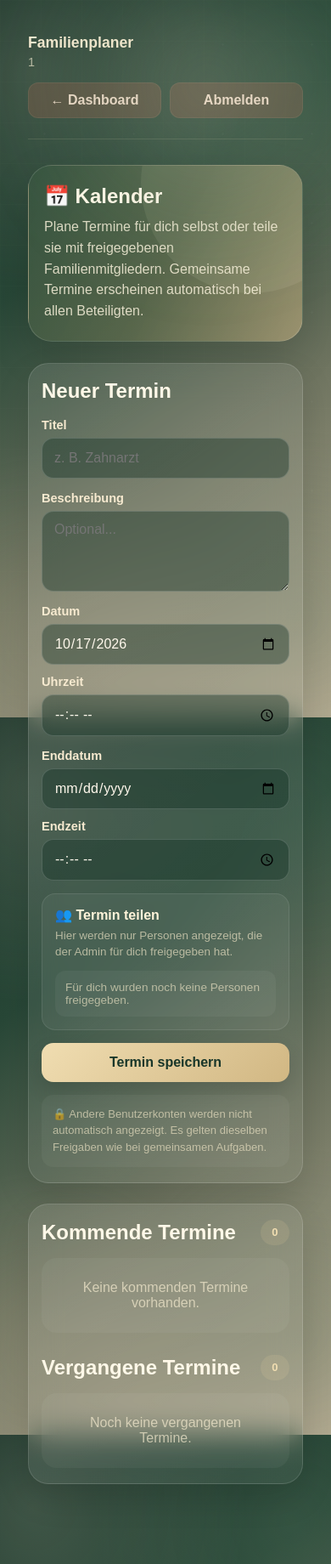
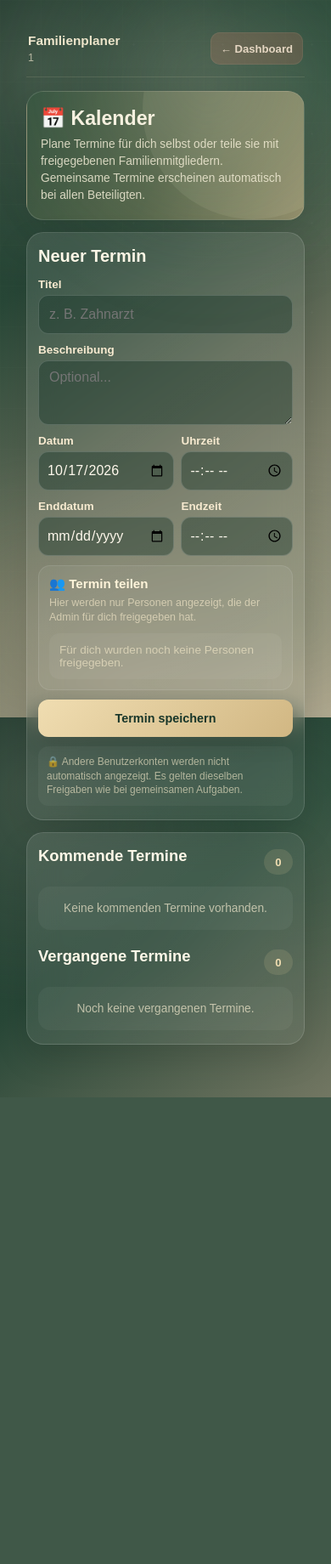
Before and after one commit to JK597/familienplaner, a Flask app: page /kalender in a window 390 px wide. Shown: the whole page at 85% size. After the commit the page ends 1291 px from the top, so only its background shows below. Run offline with Flask 3, Linux system fonts and the light colour scheme; the visitor is signed in with stand-in values (Sample User, id 1); data that the repository does not hold is empty; some libraries are stand-ins or nearby versions.

Commit message:
Kalender fuer iPhone optimiert

```diff
--- a/templates/kalender.html
+++ b/templates/kalender.html
@@ -796,45 +796,326 @@
             .calendar-page {
                 width:
                     min(
-                        100% - 18px,
+                        100% - 14px,
                         1180px
                     );
 
-                padding-top: 16px;
+                padding:
+                    10px
+                    0
+                    38px;
+            }
+
+
+            .calendar-topbar {
+                gap: 10px;
+
+                padding:
+                    4px
+                    2px
+                    14px;
+
+                margin-bottom: 16px;
+
+                flex-wrap: nowrap;
+            }
+
+
+            .calendar-brand {
+                min-width: 0;
+            }
+
+
+            .calendar-brand strong {
+                font-size: 0.96rem;
+            }
+
+
+            .calendar-brand span {
+                font-size: 0.78rem;
+            }
+
+
+            .calendar-nav {
+                width: auto;
+                flex-shrink: 0;
+                gap: 7px;
+            }
+
+
+            .calendar-nav a {
+                min-height: 38px;
+
+                padding:
+                    0
+                    11px;
+
+                border-radius: 11px;
+
+                font-size: 0.82rem;
+
+                flex: 0 0 auto;
+            }
+
+
+            .calendar-nav a:last-child {
+                display: none;
             }
 
 
             .calendar-hero {
                 padding:
-                    22px
-                    18px;
+                    18px
+                    16px;
+
+                margin-bottom: 14px;
+
+                border-radius: 20px;
+            }
+
+
+            .calendar-hero h1 {
+                margin-bottom: 7px;
+
+                font-size: 1.45rem;
+            }
+
+
+            .calendar-hero p {
+                font-size: 0.86rem;
+                line-height: 1.45;
+            }
+
+
+            .calendar-grid {
+                gap: 14px;
             }
 
 
             .glass-panel {
                 padding:
-                    18px
-                    15px;
+                    16px
+                    13px;
+
+                border-radius: 20px;
+            }
+
+
+            .glass-panel h2 {
+                margin-bottom: 14px;
+
+                font-size: 1.25rem;
+            }
+
+
+            .calendar-form {
+                gap: 11px;
+            }
+
+
+            .calendar-field {
+                gap: 5px;
+                min-width: 0;
+            }
+
+
+            .calendar-field label {
+                font-size: 0.84rem;
+            }
+
+
+            .calendar-field input,
+            .calendar-field textarea,
+            .calendar-field select {
+                min-width: 0;
+                max-width: 100%;
+
+                min-height: 46px;
+
+                padding:
+                    10px
+                    12px;
+
+                border-radius: 12px;
+
+                font-size: 16px;
+            }
+
+
+            .calendar-field input[type="date"],
+            .calendar-field input[type="time"] {
+                width: 100%;
+                min-width: 0;
+
+                height: 46px;
+
+                padding:
+                    7px
+                    9px;
+
+                line-height: 1.2;
+
+                -webkit-appearance: none;
+                appearance: none;
+            }
+
+
+            .calendar-field textarea {
+                min-height: 76px;
             }
 
 
             .date-row {
-                grid-template-columns: 1fr;
-            }
-
-
-            .calendar-nav {
-                width: 100%;
-            }
-
-
-            .calendar-nav a {
-                flex: 1;
+                grid-template-columns:
+                    minmax(0, 1fr)
+                    minmax(0, 0.82fr);
+
+                gap: 8px;
+            }
+
+
+            .share-box {
+                padding: 12px;
+
+                border-radius: 14px;
+            }
+
+
+            .share-box-title {
+                font-size: 0.95rem;
+            }
+
+
+            .share-box-text {
+                margin-bottom: 9px;
+
+                font-size: 0.78rem;
+                line-height: 1.4;
+            }
+
+
+            .share-users {
+                grid-template-columns:
+                    repeat(
+                        2,
+                        minmax(0, 1fr)
+                    );
+
+                gap: 7px;
+            }
+
+
+            .share-user {
+                min-width: 0;
+
+                gap: 8px;
+
+                padding:
+                    9px
+                    10px;
+
+                border-radius: 11px;
+
+                font-size: 0.86rem;
+            }
+
+
+            .share-user input {
+                width: 20px;
+                height: 20px;
+
+                flex: 0 0 auto;
+            }
+
+
+            .share-user span {
+                min-width: 0;
+
+                overflow: hidden;
+                text-overflow: ellipsis;
+                white-space: nowrap;
+            }
+
+
+            .calendar-button {
+                min-height: 44px;
+
+                padding:
+                    9px
+                    13px;
+
+                border-radius: 12px;
+
+                font-size: 0.9rem;
+            }
+
+
+            .privacy-note {
+                margin-top: 11px;
+
+                padding: 10px;
+
+                border-radius: 12px;
+
+                font-size: 0.75rem;
+                line-height: 1.4;
+            }
+
+
+            .event-section + .event-section {
+                margin-top: 20px;
+            }
+
+
+            .event-section-header {
+                margin-bottom: 11px;
+            }
+
+
+            .event-section-header h2 {
+                font-size: 1.15rem;
+            }
+
+
+            .event-card {
+                padding: 15px;
+
+                border-radius: 16px;
             }
 
 
             .event-top {
-                flex-direction: column;
+                gap: 9px;
+
+                flex-direction: row;
+                align-items: flex-start;
+            }
+
+
+            .event-title {
+                font-size: 1rem;
+            }
+
+
+            .event-date {
+                padding:
+                    5px
+                    8px;
+
+                font-size: 0.72rem;
+            }
+
+
+            .event-description {
+                margin-top: 9px;
+
+                font-size: 0.87rem;
+            }
+
+
+            .event-meta,
+            .event-shared {
+                font-size: 0.76rem;
             }
 
 
@@ -844,12 +1125,58 @@
                 grid-template-columns:
                     1fr
                     1fr;
+
+                gap: 7px;
+
+                margin-top: 11px;
             }
 
 
             .event-actions form,
             .event-actions button {
                 width: 100%;
+            }
+
+
+            .event-edit {
+                margin-top: 11px;
+            }
+
+
+            .event-edit-form {
+                gap: 10px;
+
+                padding-top: 11px;
+            }
+
+
+            .empty-events {
+                padding: 18px 12px;
+
+                border-radius: 14px;
+
+                font-size: 0.86rem;
+            }
+
+        }
+
+
+        @media (max-width: 380px) {
+
+            .date-row {
+                grid-template-columns: 1fr;
+            }
+
+
+            .share-users {
+                grid-template-columns: 1fr;
+            }
+
+
+            .calendar-nav a {
+                padding:
+                    0
+                    9px;
             }
 
         }
```
